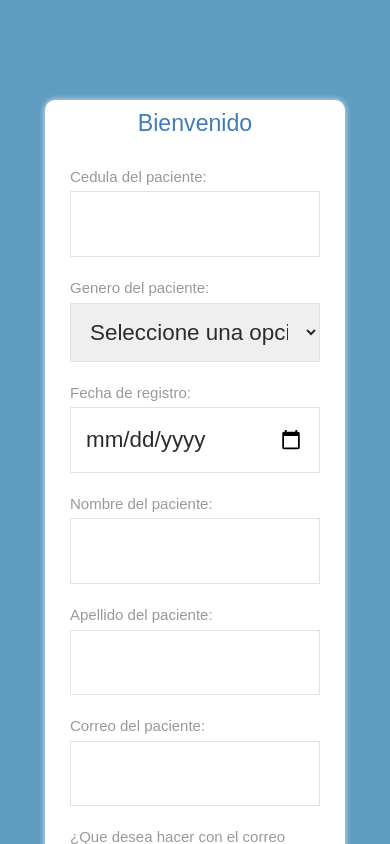
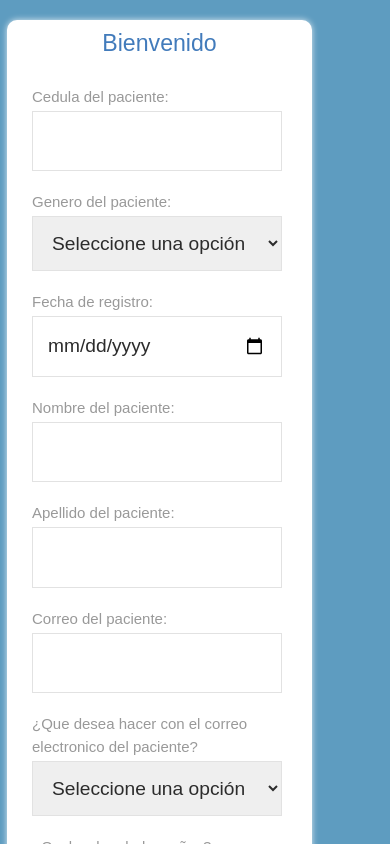
Before and after one commit to appsservisalud/risk_calculator, a plain HTML site: page index.html in a window 390 px wide. Shown: the top 844 px of the page. Drawn offline with nearby package versions, Linux system fonts and the light colour scheme.

Commit message:
Actualización de estilos en formulario

```diff
--- a/src/css/main-develop.css
+++ b/src/css/main-develop.css
@@ -82,12 +82,23 @@ input[type="number"]
 
 @media screen and (max-width:480px){
 
+    .container{
+
+        padding-top: 20px;
+
+    }
+
+    body{
+        margin: 0px;
+        padding: 0px;
+    }
+
     form{
 
-        font-size: 1.4em;
-        padding: 10PX;
+        font-size: 1.2em;
         margin: 0 auto;
-        width: 300px;
+        width: 305px;
+        margin-left:-5px ;
 
 
     }
@@ -97,6 +108,7 @@ input[type="number"]
 
         width: 250px;
 
+
     }
 
 
```
